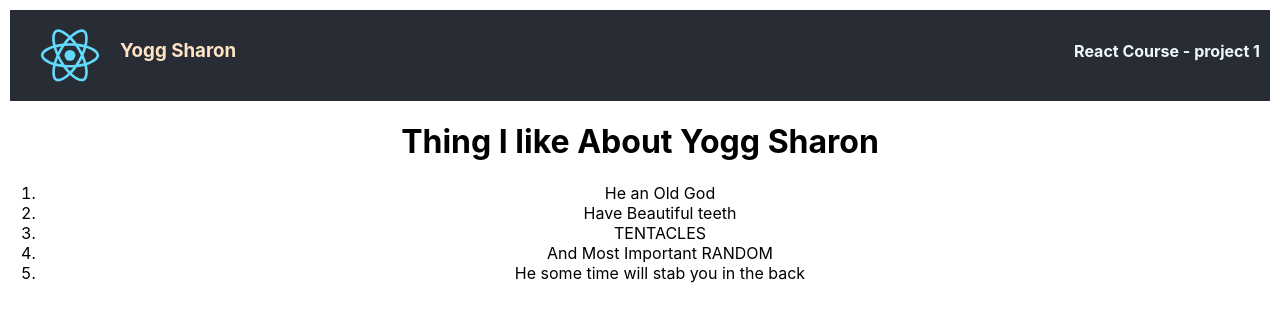
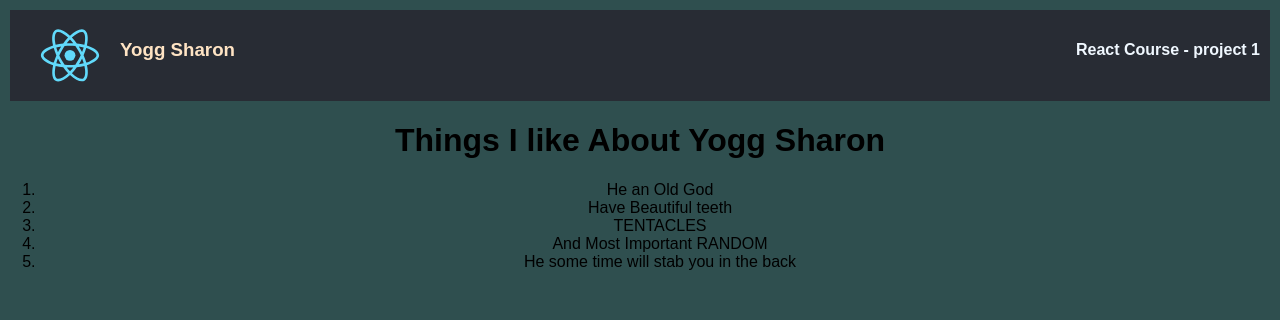
Before and after one commit to TanNguyen120/react-static-page, a React (Create React App) app in the folder static-react-base/: page / in a window 1280 px wide. Shown: the top 320 px of the page. Built offline with nearby package versions, Linux system fonts and the light colour scheme.

Commit message:
main page color

```diff
--- a/static-react-base/src/App.css
+++ b/static-react-base/src/App.css
@@ -53,3 +53,5 @@
 .nav-item > h3 {
   margin-right: auto;
 }
+.main-div {
+}
--- a/static-react-base/src/components/Main.js
+++ b/static-react-base/src/components/Main.js
@@ -1,7 +1,7 @@
 function Main() {
     return (
-        <div className="main-div">
-            <h1 className="main-h1">Thing I like About Yogg Sharon</h1>
+        <main className="main-div">
+            <h1 className="main-h1">Things I like About Yogg Sharon</h1>
             <ol className="main-ol">
                 <li> He an Old God</li>
                 <li> Have Beautiful teeth</li>
@@ -9,7 +9,7 @@ function Main() {
                 <li>And Most Important RANDOM</li>
                 <li>He some time will stab you in the back</li>
             </ol>
-        </div>
+        </main>
     )
 }
 
--- a/static-react-base/src/index.css
+++ b/static-react-base/src/index.css
@@ -1,10 +1,9 @@
 body {
   margin: 0;
-  font-family: -apple-system, BlinkMacSystemFont, 'Segoe UI', 'Roboto', 'Oxygen',
-    'Ubuntu', 'Cantarell', 'Fira Sans', 'Droid Sans', 'Helvetica Neue',
-    sans-serif;
+  font-family: sans-serif, Inter;
   -webkit-font-smoothing: antialiased;
   -moz-osx-font-smoothing: grayscale;
+  background-color: darkslategrey;
 }
 
 code {
```
Also changed, not shown: 1 other file (tests, documents, lock files or other folders).
